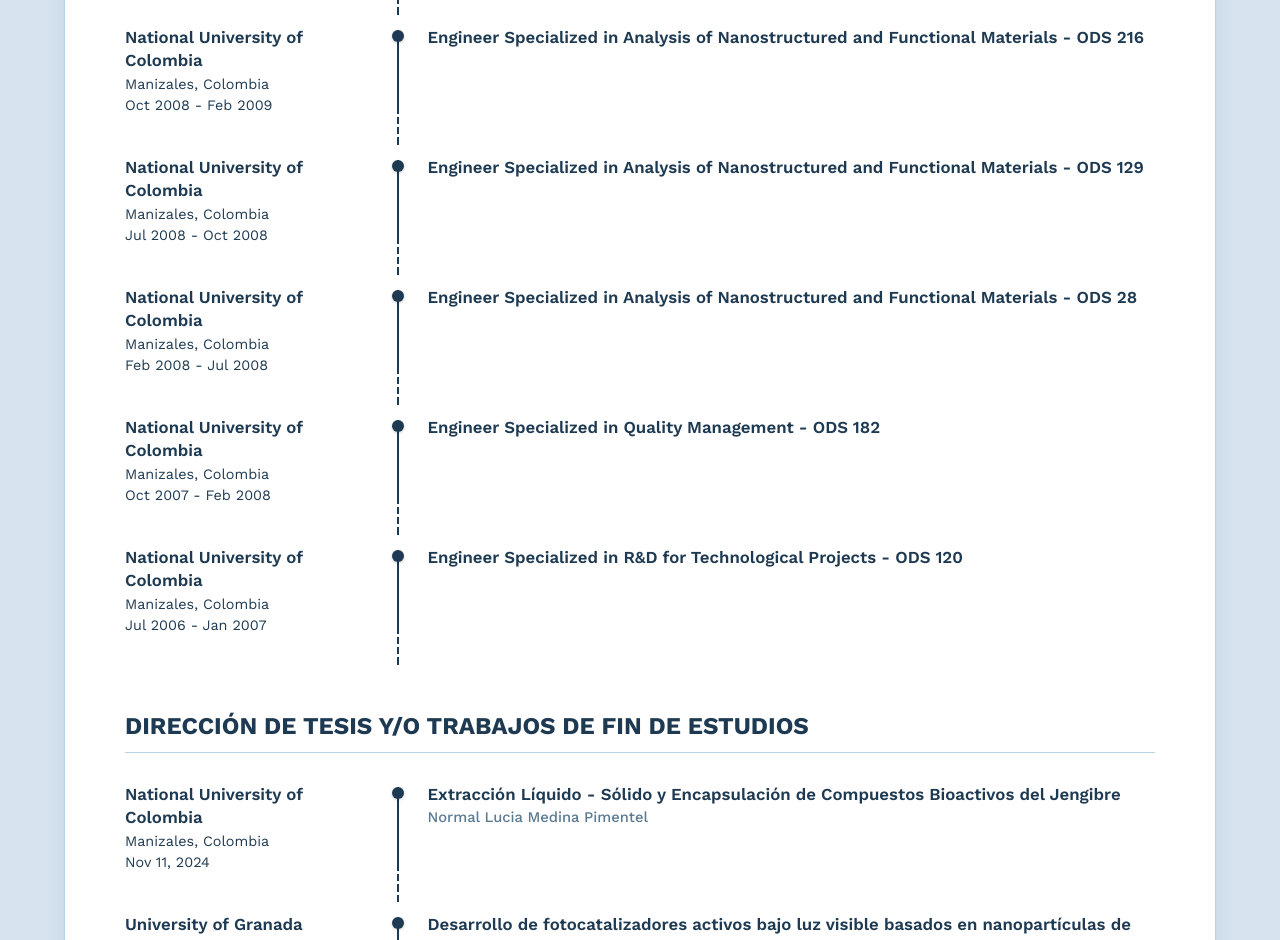
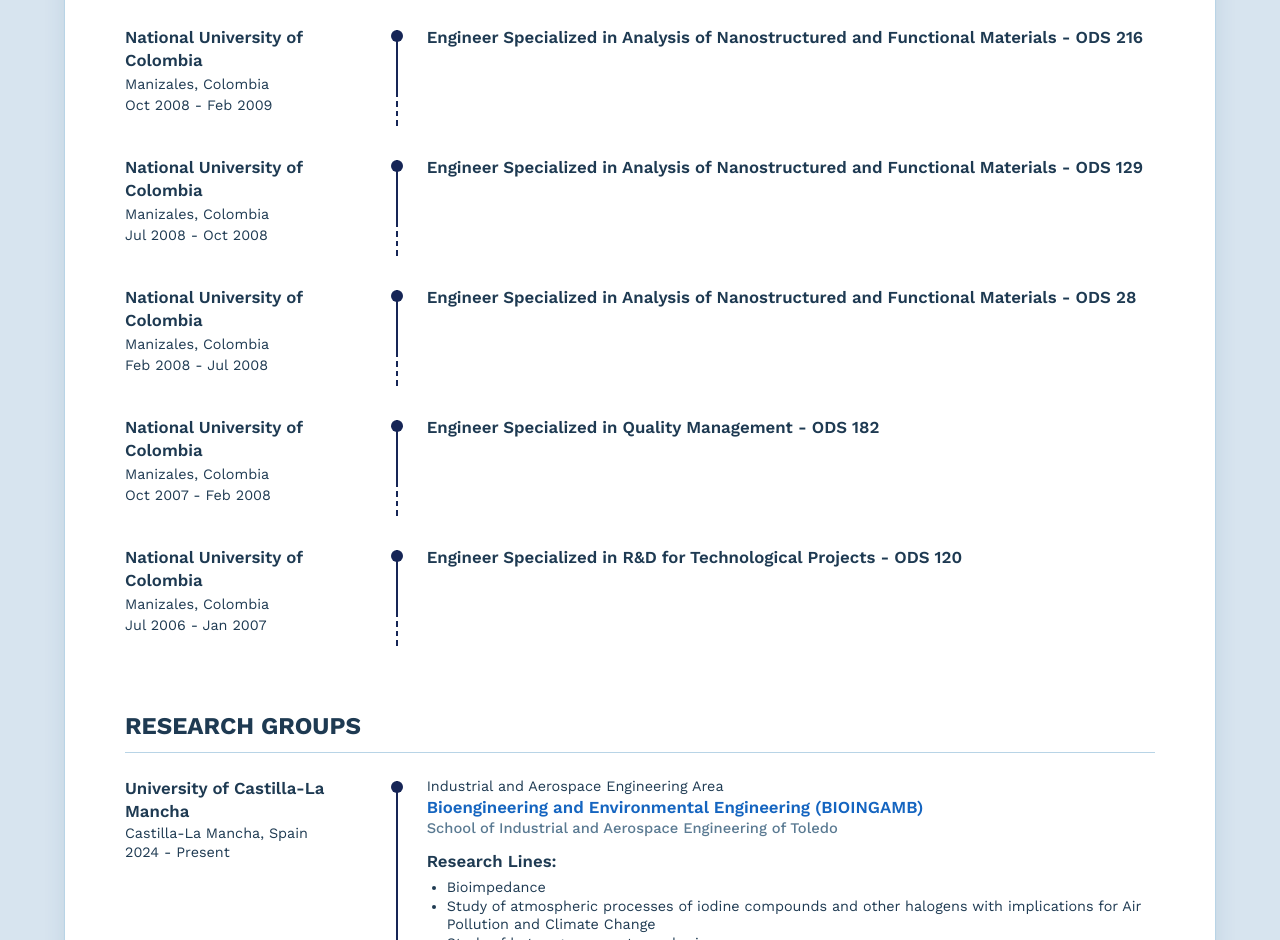
Before and after one commit to Tryncha/cv-jmac, a React (Vite) app: page / in a window 1280 px wide. Shown: the part 1860-2800 px from the top of the page. Built offline with nearby package versions, Linux system fonts and the light colour scheme; a web font is replaced by a local one.

Commit message:
investigation added

```diff
--- a/index.html
+++ b/index.html
@@ -1,7 +1,11 @@
-<!DOCTYPE html>
+<!doctype html>
 <html lang="en">
   <head>
     <meta charset="UTF-8" />
+    <meta
+      name="viewport"
+      content="initial-scale=1.0"
+    />
     <!-- Icon -->
     <link
       rel="icon"
--- /dev/null
+++ b/src/components/Investigation.tsx
@@ -0,0 +1,64 @@
+import useSettings from '../hooks/useSettings';
+import Separator from './Separator/Separator';
+import investigationData from '../data/investigation.json';
+
+const investigation = investigationData.reverse();
+
+const investigationTranslation = {
+  es: {
+    title: 'Grupos de Investigación',
+    linesTitle: 'Líneas de investigación'
+  },
+  en: {
+    title: 'Research Groups',
+    linesTitle: 'Research Lines'
+  }
+};
+
+const Investigation = () => {
+  const { settings } = useSettings();
+  const { language } = settings;
+
+  const VISIBLE_LINES = 5;
+
+  return (
+    <section>
+      <h2>{investigationTranslation[language].title}</h2>
+      <hr />
+      {investigation.map((inv) => (
+        <div
+          key={inv.id}
+          className="my-6 flex gap-5"
+        >
+          <div className="flex w-1/4 flex-col">
+            <h3>{inv[language].institution}</h3>
+            <span>{inv[language].location}</span>
+            <span>{inv[language].date}</span>
+            <span>{inv[language].duration}</span>
+          </div>
+          <Separator />
+          <div className="flex w-3/4 flex-col">
+            <span>{inv[language].area}</span>
+            <h3>
+              <a
+                href={inv.url}
+                target="_blank"
+              >
+                {inv[language].groupName}
+              </a>
+            </h3>
+            <h4>{inv[language].department}</h4>
+            <h3 className="mt-3 mb-1">{investigationTranslation[language].linesTitle}: </h3>
+            <ul className="ml-5 list-disc">
+              {inv[language].lines.slice(0, VISIBLE_LINES).map((line) => (
+                <li key={`${line}-${inv.id}`}>{line}</li>
+              ))}
+            </ul>
+          </div>
+        </div>
+      ))}
+    </section>
+  );
+};
+
+export default Investigation;
--- /dev/null
+++ b/src/components/Participation.tsx
@@ -0,0 +1,43 @@
+import useSettings from '../hooks/useSettings';
+import Separator from './Separator/Separator';
+
+const participationTranslation = {
+  es: {
+    title: 'Participaciones como Miembro de Comité de Tesis'
+  },
+  en: {
+    title: 'Participation as Thesis Committee Member'
+  }
+};
+
+const Participation = () => {
+  const { settings } = useSettings();
+  const { language } = settings;
+
+  return (
+    <section>
+      <h2>{participationTranslation[language].title}</h2>
+      <hr />
+      <div className="my-6 flex h-40 gap-5">
+        <div className="flex w-1/4 flex-col gap-0.5">
+          <h3>Universidad Nacional de Colombia</h3>
+          <span>Manizales, Colombia</span>
+          <span>Dic 17, 2019</span>
+        </div>
+        <Separator />
+        <div className="flex w-3/4 flex-col gap-0.5">
+          <span>Maestría en Ingeniería - Ingeniería Química</span>
+          <h3>
+            Biorrefinerias basadas en la conversión catalítica de biomasa para la producción de compuestos fenólicos a
+            partir de residuos de "Eucalyptus grandis" y "Calendula officinalis"
+          </h3>
+          <h4>Estudiante: Jhonny Alejandro Poveda Giraldo</h4>
+          <h4>Director: Carlos Ariel Cardona Alzate</h4>
+          <h4>Representante del Comité Asesor: Ramiro Betancourt Grajales</h4>
+        </div>
+      </div>
+    </section>
+  );
+};
+
+export default Participation;
--- a/src/components/Separator/Separator.tsx
+++ b/src/components/Separator/Separator.tsx
@@ -1,13 +1,23 @@
 import './Separator.css';
 
 const Separator = () => {
+  // return (
+  //   <div className="Separator">
+  //     <div className="Separator-dot" />
+  //     <div className="Separator-line" />
+  //     <div className="Separator-dottedLine" />
+  //     <div className="Separator-dottedLine" />
+  //     <div className="Separator-dottedLine" />
+  //   </div>
+  // );
+
   return (
-    <div className="Separator">
-      <div className="Separator-dot" />
-      <div className="Separator-line" />
-      <div className="Separator-dottedLine" />
-      <div className="Separator-dottedLine" />
-      <div className="Separator-dottedLine" />
+    <div className="relative mt-1 flex w-5 flex-col items-center justify-end gap-0.5">
+      <div className="absolute top-0 size-3 rounded-full bg-blue-950" />
+      <div className="h-full w-0.5 bg-blue-950" />
+      <div className="mt-0.5 h-2 w-0.5 bg-blue-950" />
+      <div className="mt-0.5 h-2 w-0.5 bg-blue-950" />
+      <div className="mt-0.5 h-2 w-0.5 bg-blue-950" />
     </div>
   );
 };
--- /dev/null
+++ b/src/data/investigation.json
@@ -0,0 +1,126 @@
+[
+  {
+    "id": 0,
+    "url": "http://investigacion.manizales.unal.edu.co/grupos/COL0014912",
+    "es": {
+      "groupName": "Procesos Químicos Catalíticos y Biotecnológicos",
+      "institution": "Universidad Nacional de Colombia",
+      "department": "Departamento de Ingeniería Química",
+      "director": "Carlos Ariel Cardona Álzate",
+      "area": "Área de Biotecnología",
+      "location": "Manizales, Colombia",
+      "date": "2005 - 2014",
+      "duration": "9 años",
+      "lines": [
+        "Aprovechamiento de residuos",
+        "Biocombustibles",
+        "Biorefinerías",
+        "Catálisis heterogenea",
+        "Destilación reactiva",
+        "Evaluación de gases de efecto invernadero y cambio climático",
+        "Ingeniería de procesos biotecnológicos",
+        "Materiales nanoestructurados",
+        "Procesos de reacción-separación"
+      ]
+    },
+    "en": {
+      "groupName": "Catalytic and Biotechnological Chemical Processes",
+      "institution": "National University of Colombia",
+      "department": "Department of Chemical Engineering",
+      "director": "Carlos Ariel Cardona Álzate",
+      "area": "Biotechnology Area",
+      "location": "Manizales, Colombia",
+      "date": "2005 - 2014",
+      "duration": "9 years",
+      "lines": [
+        "Waste utilization",
+        "Biofuels",
+        "Biorefineries",
+        "Heterogeneous catalysis",
+        "Reactive distillation",
+        "Greenhouse gas assessment and climate change",
+        "Biotechnological process engineering",
+        "Nanostructured materials",
+        "Reaction-separation processes"
+      ]
+    }
+  },
+  {
+    "id": 1,
+    "url": "https://scienti.minciencias.gov.co/gruplac/jsp/visualiza/visualizagr.jsp?nro=00000000001119",
+    "es": {
+      "groupName": "Desarrollos Tecnológicos y Ambientales (DTA)",
+      "institution": "Universidad Católica de Manizales",
+      "department": "Departamento de Ingeniería y Tecnología",
+      "director": "Gloria Yaneth Florez Yepes",
+      "area": "Área de Ingeniería Ambiental y Geológica",
+      "location": "Manizales, Colombia",
+      "date": "2015 - Presente",
+      "lines": [
+        "Competitividad",
+        "Desarrollos Tecnológicos Aplicados",
+        "Saneamiento, Desarrollo y Gestión Ambiental",
+        "Tecnologías Geoespaciales"
+      ]
+    },
+    "en": {
+      "groupName": "Technological and Environmental Developments",
+      "institution": "Catholic University of Manizales",
+      "department": "Department of Engineering and Technology",
+      "director": "Gloria Yaneth Florez Yepes",
+      "area": "Environmental and Geological Engineering Area",
+      "location": "Manizales, Colombia",
+      "date": "2015 - Present",
+      "lines": [
+        "Competitiveness",
+        "Applied Technological Developments",
+        "Sanitation, Development, and Environmental Management",
+        "Geospatial Technologies"
+      ]
+    }
+  },
+  {
+    "id": 2,
+    "url": "https://scienti.minciencias.gov.co/gruplac/jsp/visualiza/visualizagr.jsp?nro=00000000001119",
+    "es": {
+      "groupName": "Bioingeniería e Ingeniería Ambiental (BIOINGAMB)",
+      "institution": "Universidad de Castilla-La Mancha",
+      "department": "Escuela de Ingeniería Industrial y Aeroespacial de Toledo",
+      "director": "María Teresa Baeza Romero",
+      "area": "Área de Ingeniería Industrial y Aeroespacial",
+      "location": "Castilla-La Mancha, España",
+      "date": "2024 - Presente",
+      "lines": [
+        "Bioimpedancia",
+        "Estudio de procesos atmosféricos de compuestos de yodo y otros halógenos con implicaciones en Contaminación Atmosférica y Cambio Climático",
+        "Estudio de procesos atmosféricos heterogéneos",
+        "Estudios de dispersión de contaminantes",
+        "Medidas eléctricas y electroquímicas",
+        "Procesos de electrodo",
+        "Síntesis y aplicaciones eléctricas de materiales basados en carbono",
+        "Teoría de circuitos y teoría de campos",
+        "Uso de sensores de bajo coste aplicados a la monitorización de la contaminación atmosférica"
+      ]
+    },
+    "en": {
+      "groupName": "Bioengineering and Environmental Engineering (BIOINGAMB)",
+      "institution": "University of Castilla-La Mancha",
+      "department": "School of Industrial and Aerospace Engineering of Toledo",
+      "director": "María Teresa Baeza Romero",
+      "area": "Industrial and Aerospace Engineering Area",
+      "location": "Castilla-La Mancha, Spain",
+      "date": "2024 - Present",
+      "lines": [
+        "Bioimpedance",
+        "Study of atmospheric processes of iodine compounds and other halogens with implications for Air Pollution and Climate Change",
+        "Study of heterogeneous atmospheric processes",
+        "Contaminant dispersion studies",
+        "Electrical and electrochemical measurements",
+        "Electrode processes",
+        "Synthesis and electrical applications of carbon-based materials",
+        "Circuit theory and field theory",
+        "Use of low-cost sensors for air pollution monitoring"
+      ]
+    }
+  }
+]
--- a/src/index.css
+++ b/src/index.css
@@ -1,4 +1,13 @@
 @import 'tailwindcss';
+
+@layer base {
+  * {
+    box-sizing: border-box;
+    padding: 0;
+    margin: 0;
+    scroll-behavior: smooth;
+  }
+}
 
 [data-theme='light'] {
   /* --- General --- */
@@ -52,12 +61,6 @@
   --Footer-zIndex: 2;
   --Header-zIndex: 3;
   --Header-top-zIndex: 3;
-}
-
-* {
-  box-sizing: border-box;
-  padding: 0;
-  margin: 0;
 }
 
 body {
--- a/src/pages/Vitae/Vitae.tsx
+++ b/src/pages/Vitae/Vitae.tsx
@@ -2,8 +2,9 @@
 import Studies from '../../components/Studies/Studies';
 import WorkExperience from '../../components/WorkExperience/WorkExperience';
 import Direction from '../../components/Direction/Direction';
+import Participation from '../../components/Participation';
+import Investigation from '../../components/Investigation';
 import './Vitae.css';
-import Separator from '../../components/Separator/Separator';
 
 const Vitae = () => {
   return (
@@ -11,29 +12,9 @@
       <About />
       <Studies />
       <WorkExperience />
+      <Investigation />
       <Direction />
-      <section>
-        <h2>Participaciones como jurado evaluador</h2>
-        <hr />
-        <div className="my-8 flex h-30 gap-5">
-          <div className="flex w-1/4 flex-col gap-0.5">
-            <h3>Universidad Nacional de Colombia</h3>
-            <span>Manizales, Colombia</span>
-            <span>Dic 17, 2019</span>
-          </div>
-          <Separator />
-          <div className="flex w-3/4 flex-col gap-0.5">
-            <span>Maestría en Ingeniería - Ingeniería Química</span>
-            <h3>
-              Biorrefinerias basadas en la conversión catalítica de biomasa para la producción de compuestos fenólicos a
-              partir de residuos de "Eucalyptus grandis" y "Calendula officinalis"
-            </h3>
-            <h4>Estudiante: Jhonny Alejandro Poveda Giraldo</h4>
-            <h4>Director: Carlos Ariel Cardona Alzate</h4>
-            <h4>Rpresentante del Comité Asesor: Ramiro Betancourt Grajales</h4>
-          </div>
-        </div>
-      </section>
+      <Participation />
     </main>
   );
 };
```
